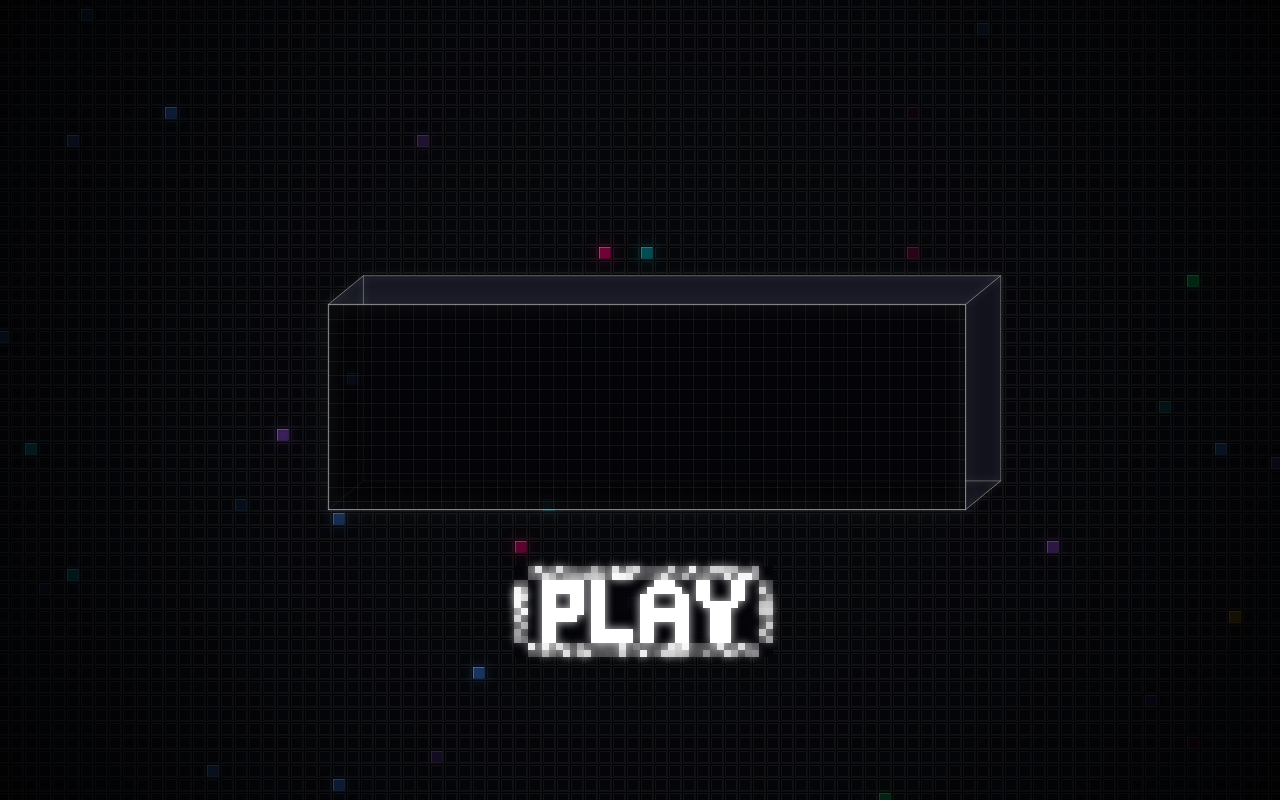
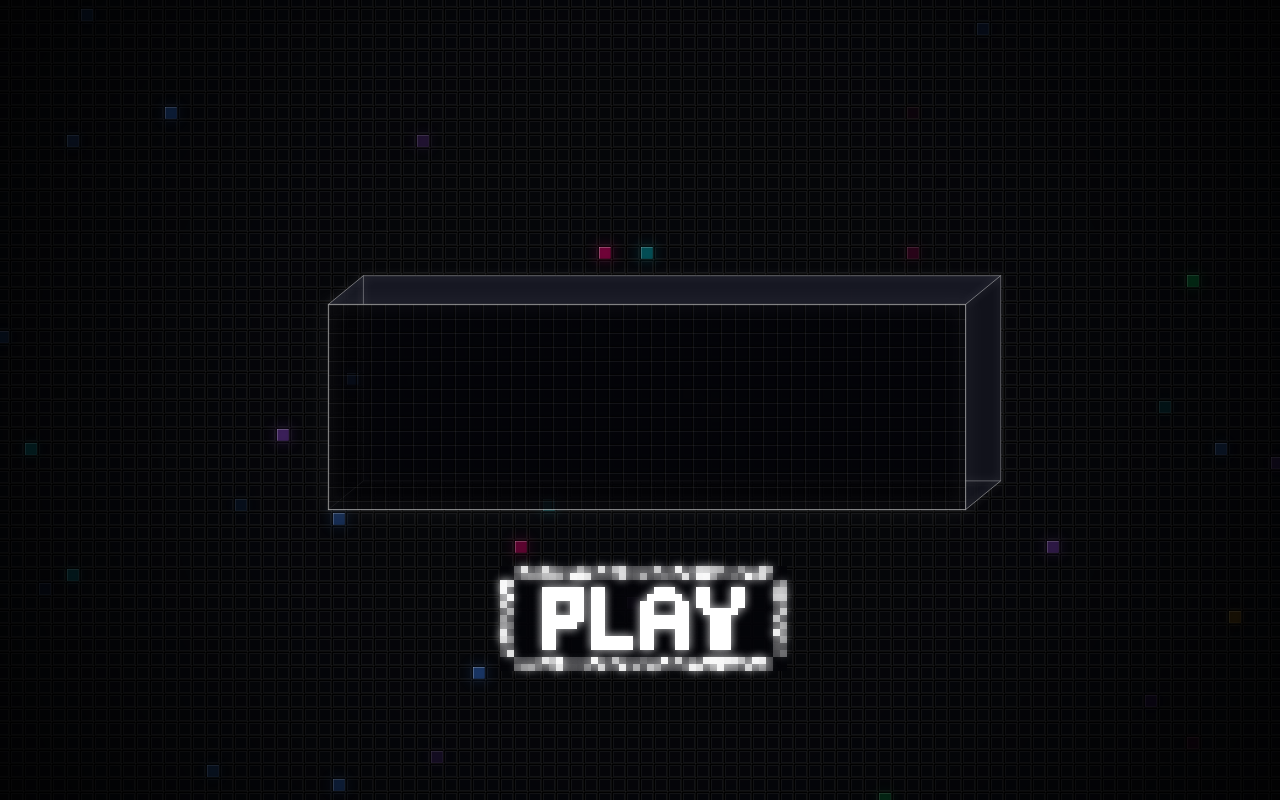
Before and after one commit to FemaDongz/1975.lol, a Next.js app: page / in a window 1280 px wide. Built offline with nearby package versions, Linux system fonts and the light colour scheme.

Commit message:
fix: no tap splash on mobile, symmetric per-label button, roomier padding

```diff
--- a/app/globals.css
+++ b/app/globals.css
@@ -3,6 +3,7 @@
   padding: 0;
   box-sizing: border-box;
   user-select: none;
+  -webkit-tap-highlight-color: transparent;
 }
 
 body {
@@ -26,6 +27,8 @@ canvas.stage-canvas {
   z-index: 1;
   image-rendering: pixelated;
   image-rendering: crisp-edges;
+  -webkit-tap-highlight-color: transparent;
+  touch-action: manipulation;
 }
 
 /* Overlay Subteks Pixel Tipis (Responsif Mobile) */
--- a/app/page.tsx
+++ b/app/page.tsx
@@ -347,7 +347,7 @@ export default function Home() {
     let isPlaying = false;
     const btnRect = { x: 0, y: 0, w: 0, h: 0, visible: false };
     // Fase acak tiap sel border biar twinkle-nya lambat & tidak bareng
-    const twPhases: number[] = Array.from({ length: 128 }, () =>
+    const twPhases: number[] = Array.from({ length: 256 }, () =>
       Math.random() * Math.PI * 2
     );
 
@@ -965,7 +965,7 @@ export default function Home() {
 
       // Teks PLAY/STOP pixel, tengah rata (merah penuh saat mode STOP)
       const tx = bx + Math.floor((W - labelCols) / 2) * s;
-      const ty = by + 2 * s;
+      const ty = by + 3 * s;
       ctx.save();
       ctx.shadowColor = isPlaying ? "#ff3355" : "#ffffff";
       ctx.shadowBlur = hover ? 14 : 10;
@@ -1084,8 +1084,8 @@ export default function Home() {
             labelCols += GLYPHS_CS[ch][0].length;
             if (i < label.length - 1) labelCols += 1;
           });
-          const cellsW = 37; // muat PLAY (29 kol) + padding, STOP ikut tengah
-          const cellsH = 13;
+          const cellsW = labelCols + 12; // padding 6 sel tiap sisi: selalu simetris
+          const cellsH = 15; // padding 3 sel atas-bawah, lega
           const bw = cellsW * bs;
           let bxo = cx % bs;
           while (bxo > 0) bxo -= bs;
```
